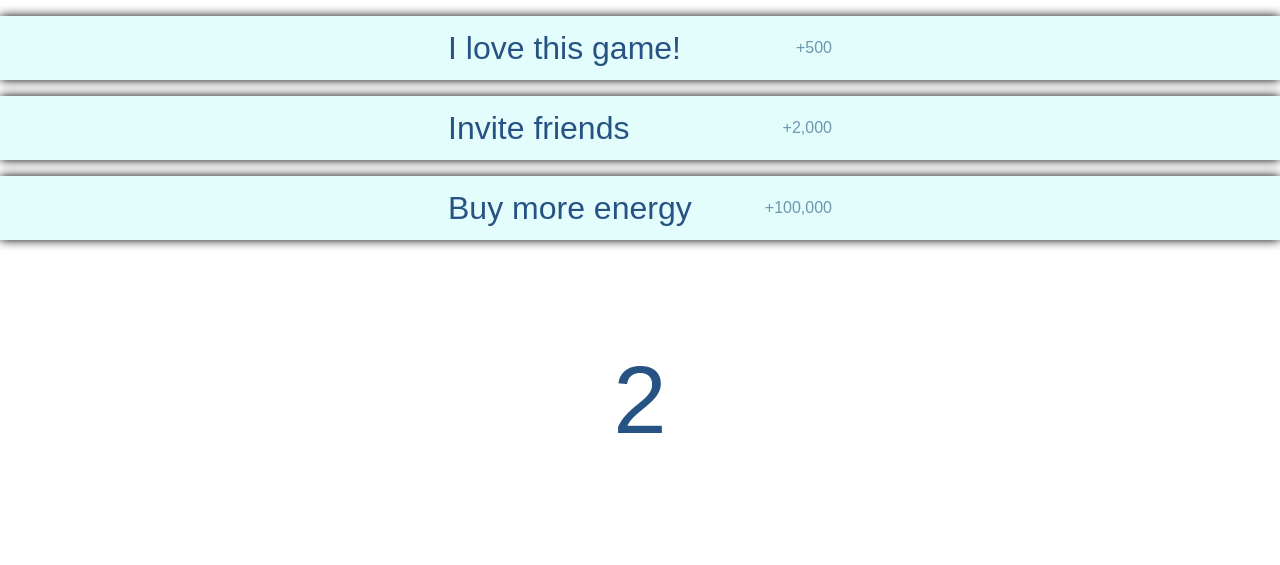
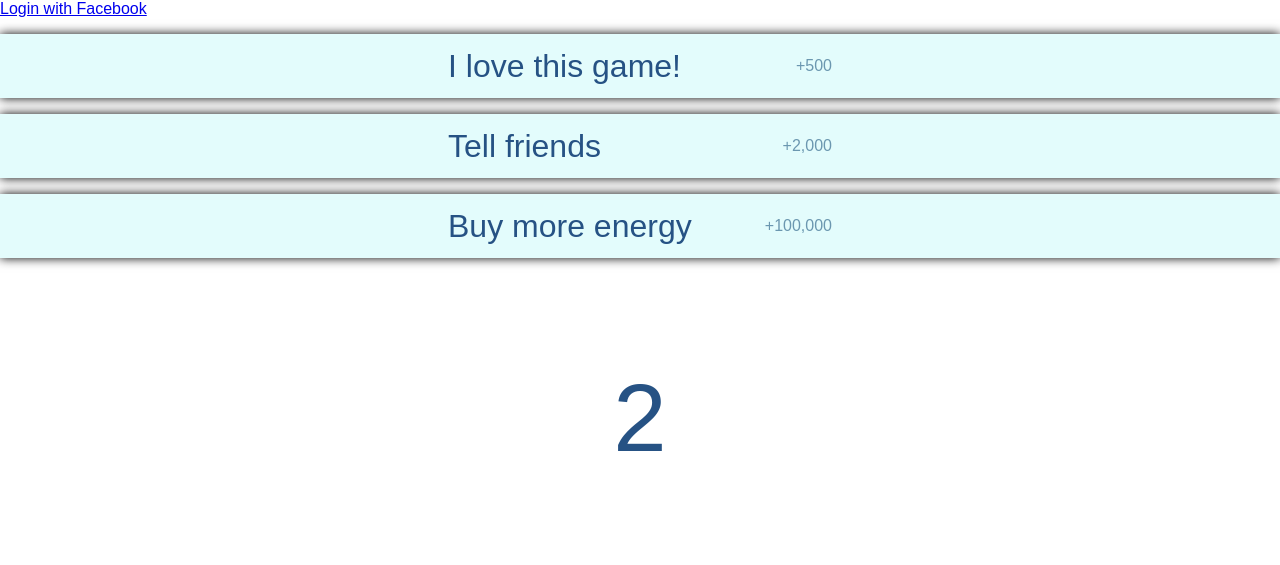
Before and after one commit to cypressf/energy-game, a website: page public/index.html in a window 1280 px wide. Drawn offline with Linux system fonts and the light colour scheme.

Commit message:
facebook login button

```diff
--- a/public/index.html
+++ b/public/index.html
@@ -6,8 +6,10 @@
 
 </head>
 <body>
+    <a href="/auth/facebook">Login with Facebook</a>
+
     <button id="like"><div class="button-width">I love this game! <span class="details">+500</span></div></button>
-    <button id="invite"><div class="button-width">Invite friends <span class="details">+2,000</span></div></button>
+    <button id="invite"><div class="button-width">Tell friends <span class="details">+2,000</span></div></button>
     <button id="purchase"><div class="button-width">Buy more energy <span class="details">+100,000</span></div></button>
 
     <div id="wrapper">
```
